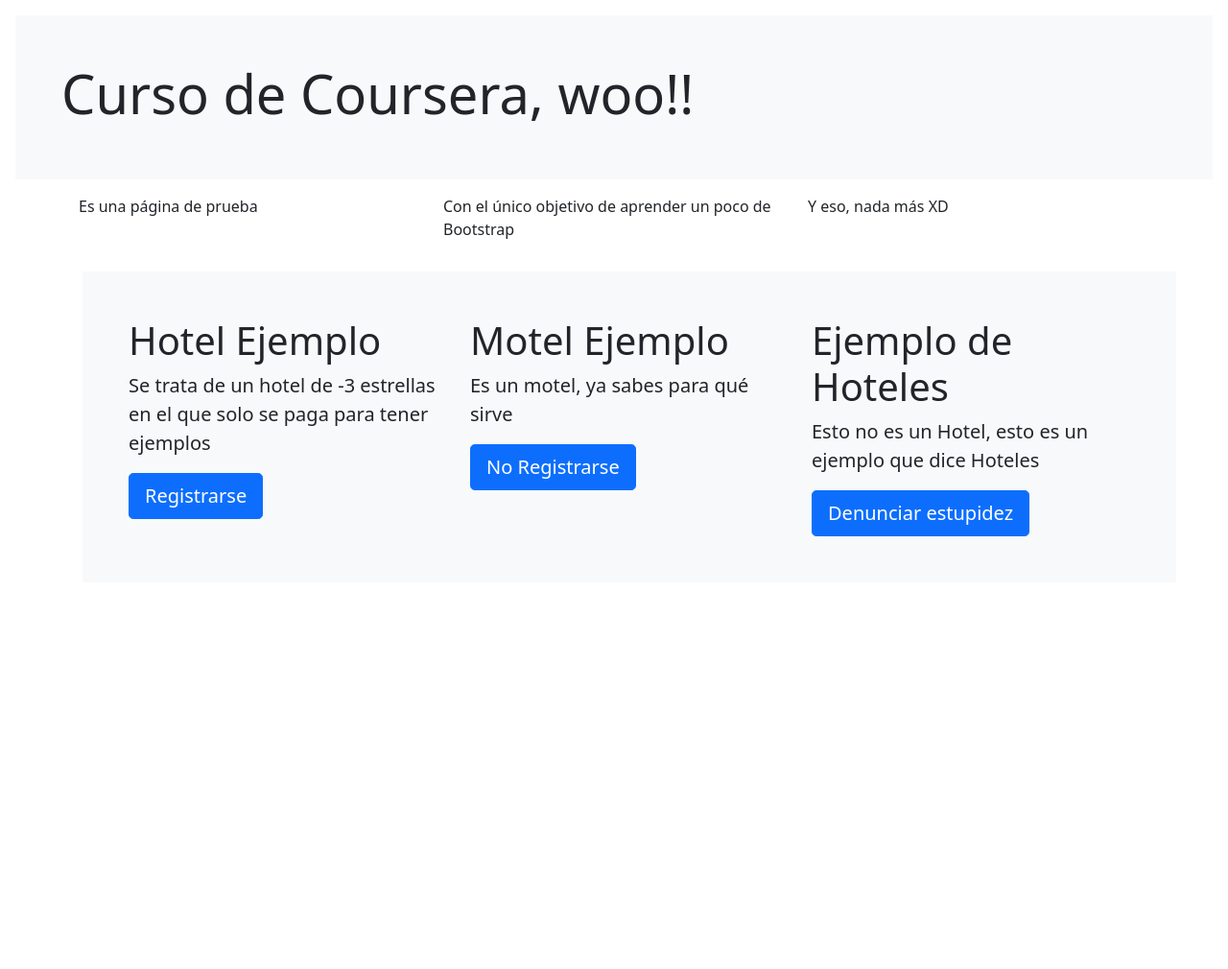
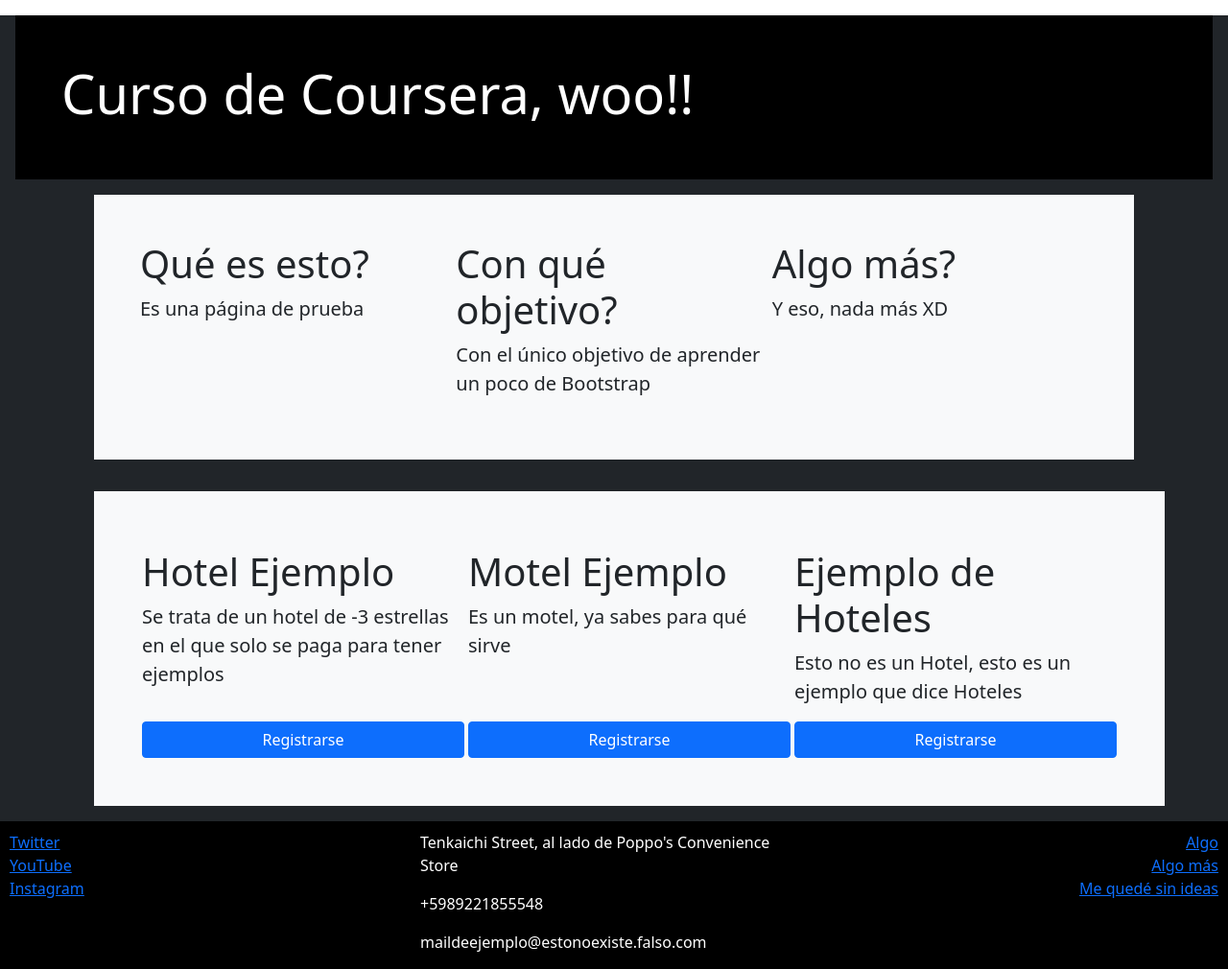
Before and after one commit to G-Rardo/Coursera_Bootstrap_4, a website: page index.html in a window 1280 px wide. Shown: the whole page at 96% size. Before the commit the page ends 800 px from the top, so only its background shows below. Drawn offline with nearby package versions, Linux system fonts and the light colour scheme.

Commit message:
Se añadió footer y hoja de estilos main.css

```diff
--- /dev/null
+++ b/css/main.css
@@ -0,0 +1,24 @@
+.jumbotron{
+    background-color: black;
+    color: white;
+}
+
+
+
+.footer{
+    padding: 10px 10px 0 10px;
+    background-color: black;
+    margin-bottom: 0px;
+    color: white;
+    margin-top: 10px;
+}
+
+.card-hotel{
+    flex: 1 150px;
+    padding: 2px 2px 2px 2px;
+    margin-top: 10px;
+}
+
+.btn-reserve{
+    width: 100%;
+}
--- a/index.html
+++ b/index.html
@@ -7,49 +7,98 @@
 
     <!-- Bootstrap CSS -->
     <link href="node_modules/bootstrap/dist/css/bootstrap.min.css" rel="stylesheet">
+    <link href="css/main.css" rel="stylesheet">
 
     <title>Página ejemplo, yay</title>
   </head>
   <body>
-    <div class="bg-light p-5 rounded-lg m-3">
+    <div class="bg-dark">
+      <div class="jumbotron p-5 rounded-lg m-3">
       <h1 class="display-4">Curso de Coursera, woo!!</h1>
     </div>
+
     <div class="container">
-      <div class="row">
+      <div class="d-flex flex-wrap bg-light p-5 rounded-lg m-3">
         <div class="col-md-4">
-          <p>Es una página de prueba</p>
+          <h1 class="display-6">Qué es esto?</h1>
+          <p class="lead">Es una página de prueba</p>
         </div>
+
         <div class="col-md-4">
-          <p>Con el único objetivo de aprender un poco de Bootstrap</p>
+          <h1 class="display-6">Con qué objetivo?</h1>
+          <p class="lead">Con el único objetivo de aprender un poco de Bootstrap</p>
         </div>
+
         <div class="col-md-4">
-          <p>Y eso, nada más XD</p>
+          <h1 class="display-6">Algo más?</h1>
+          <p class="lead">Y eso, nada más XD</p>
         </div>
-        <div class="container bg-light p-5 rounded-lg m-3">
-          <div class="row">
-            <div class="col-md-4">
+      </div>
+
+      <hr class="md-y">
+
+
+      <div class="container bg-light p-5 rounded-lg m-3">
+        <div class="d-flex flex-wrap">
+          <div class="card-hotel d-flex flex-column justify-content-between">
+            <div>
               <h1 class="display-6">Hotel Ejemplo</h1>
               <p class="lead">Se trata de un hotel de -3 estrellas en el que solo se paga para tener ejemplos</p>
-              <a class="btn btn-primary btn-lg" href="#" role="button">Registrarse</a>
             </div>
-            <div class="col-md-4">
+            <div>
+              <a class="btn btn-primary btn-reserve" href="#" role="button">Registrarse</a>
+            </div>
+          </div>
+
+          <div class="card-hotel d-flex flex-column justify-content-between">
+            <div>
               <h1 class="display-6">Motel Ejemplo</h1>
               <p class="lead">Es un motel, ya sabes para qué sirve</p>
-              <a class="btn btn-primary btn-lg" href="#" role="button">No Registrarse</a>
             </div>
-            <div class="col-md-4">
+            <div>
+              <a class="btn btn-primary btn-reserve" href="#" role="button">Registrarse</a>
+            </div>
+          </div>
+
+          <div class="card-hotel d-flex flex-column justify-content-between">
+            <div>
               <h1 class="display-6">Ejemplo de Hoteles</h1>
               <p class="lead">Esto no es un Hotel, esto es un ejemplo que dice Hoteles</p>
-              <a class="btn btn-primary btn-lg" href="#" role="button">Denunciar estupidez</a>
+            </div>
+            <div>
+              <a class="btn btn-primary btn-reserve" href="#" role="button">Registrarse</a>
             </div>
           </div>
         </div>
       </div>
     </div>
 
+    <footer class="footer">
+      <div class="row">
+        <div class="col-sm-4 d-flex flex-column">
+          <a href="https://www.twitter.com/G_rardoYT">Twitter</a>
+          <a href="https://www.youtube.com/gyamym">YouTube</a>
+          <a href="https://www.instagram.com/grardo_animations/">Instagram</a>
+        </div>
+        <div class="col-sm-4">
+          <address>
+            <p>Tenkaichi Street, al lado de Poppo's Convenience Store</p>
+            <p>+5989221855548</p>
+            <p>maildeejemplo@estonoexiste.falso.com</p>
+          </address>
+        </div>
+        <div class="col-sm-4 d-flex flex-column align-items-end">
+          <a href=#>Algo</a>
+          <a href=#>Algo más</a>
+          <a href=#>Me quedé sin ideas</a>
+        </div>
+      </div>
+    </footer>
 
     <script src="node_modules/jquery/dist/jquery.min.js"></script>
     <script src="node_modules/popper.js/dist/popper.min.js"></script>
     <script src="node_modules/bootstrap/dist/js/bootstrap.min.js"></script>
+
+
   </body>
 </html>
```
